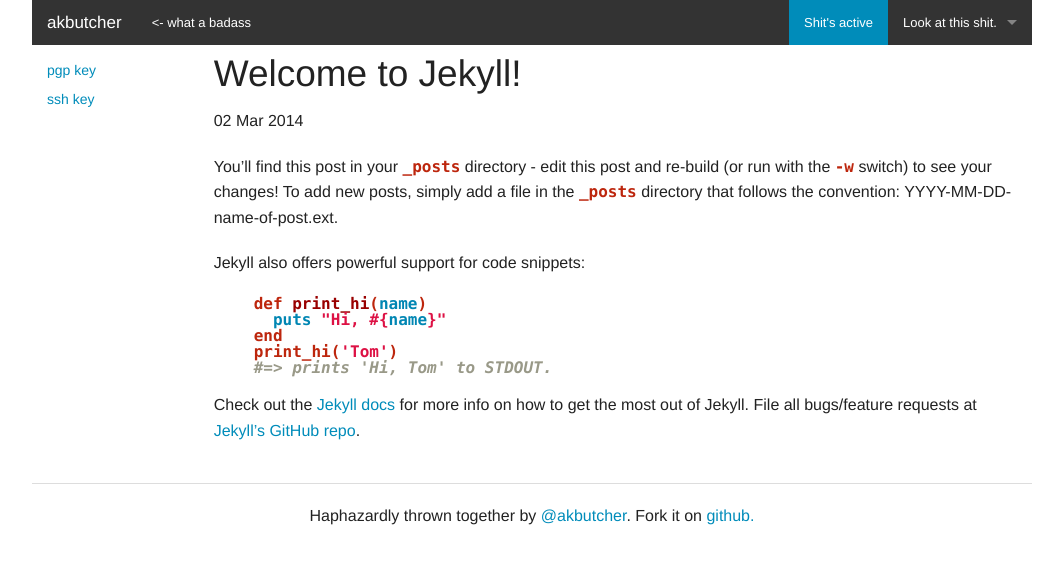
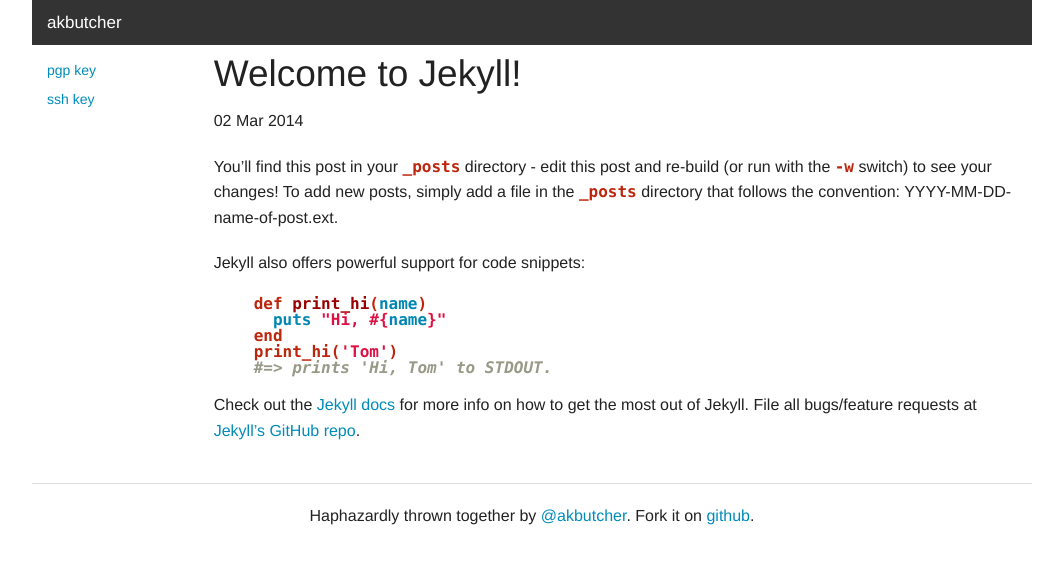
Before and after one commit to abutcher/abutcher.github.io, a Jekyll site: the page built from _posts/2014-03-02-welcome-to-jekyll.markdown, in a window 1280 px wide. Shown: the top 564 px of the page, without its empty margins (108-1171 px from the left). Built offline with Jekyll 4.4.1, drawn with Linux system fonts in a browser that asks for light colours; nearby versions of some CDN libraries; Markdown is read by kramdown in place of the engine named in the settings.

Commit message:
Drop all the crass things.

```diff
--- a/_layouts/default.html
+++ b/_layouts/default.html
@@ -8,6 +8,7 @@
 
         <link rel="stylesheet" href="/css/syntax.css">
         <link rel="stylesheet" href="/css/foundation.css">
+	<link href="//netdna.bootstrapcdn.com/font-awesome/4.0.3/css/font-awesome.css" rel="stylesheet">
     </head>
     <body>
 
@@ -18,24 +19,6 @@
 	    <h1><a href="/">{{ site.name }}</a></h1>
 	  </li>
 	</ul>
-
-	<section class="top-bar-section">
-	  <!-- Right Nav Section -->
-	  <ul class="right">
-	    <li class="active"><a href="#">Shit's active</a></li>
-	    <li class="has-dropdown">
-              <a href="#">Look at this shit.</a>
-              <ul class="dropdown">
-		<li><a href="#">Look at that shit.</a></li>
-              </ul>
-	    </li>
-	  </ul>
-
-	  <!-- Left Nav Section -->
-	  <ul class="left">
-	    <li><a href="#"><- what a badass</a></li>
-	  </ul>
-	</section>
       </nav>
       </div>
 
@@ -56,7 +39,7 @@
       <div class="row">
 	<hr />
 	<center>
-          <p>Haphazardly thrown together by <a href="https://twitter.com/akbutcher">@akbutcher</a>. Fork it on <a href="https://github.com/abutcher/abutcher.github.io">github.</a></p>
+          <p>Haphazardly thrown together by <a href="https://twitter.com/akbutcher">@akbutcher</a>. Fork it on <a href="https://github.com/abutcher/abutcher.github.io">github</a>.</p>
 	</center>
       </div>
 
```
